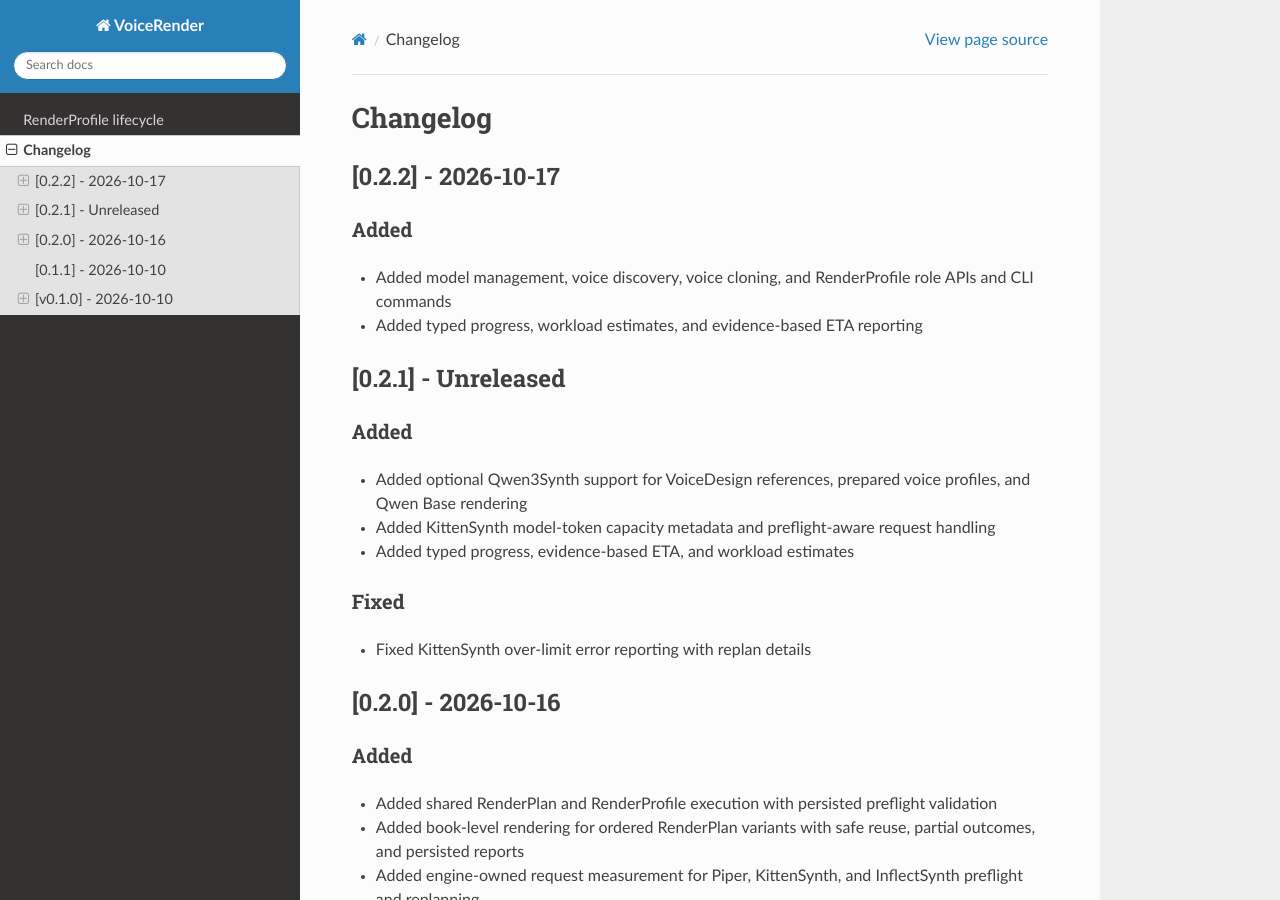
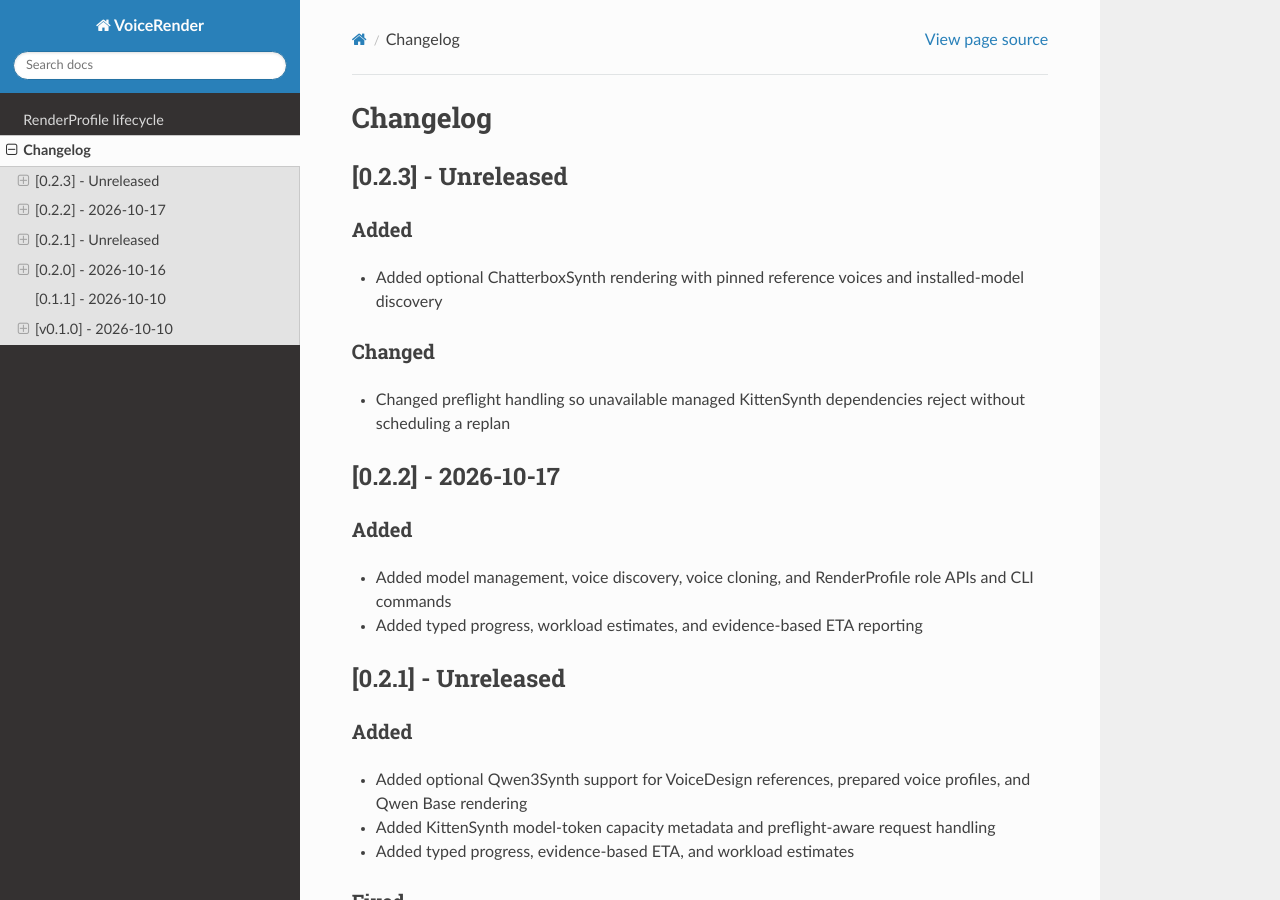
Before and after one commit to buchwandler/voicerender, a Sphinx documentation site: the page built from docs/changelog.md, in a window 1280 px wide and 900 px high. Built offline with Sphinx 7.4.7 and the Read the Docs theme 3.1.0, drawn with Linux system fonts in a browser that asks for light colours.

Commit message:
doc: changelog

```diff
--- a/docs/changelog.md
+++ b/docs/changelog.md
@@ -1,4 +1,16 @@
 # Changelog
+
+## [0.2.3] - Unreleased
+
+### Added
+
+- Added optional ChatterboxSynth rendering with pinned reference voices and installed-model discovery
+
+### Changed
+
+- Changed preflight handling so unavailable managed KittenSynth dependencies reject without scheduling a replan
+
+<!-- generated by releaseledger -->
 
 ## [0.2.2] - 2026-10-17
 
```
Also changed, not shown: .ledger/releaseledger/data/ledgers/main/releases/0.2.3/entries/entry-0001.md (added), .ledger/releaseledger/data/ledgers/main/releases/0.2.3/entries/entry-0002.md (added), .ledger/releaseledger/data/ledgers/main/releases/0.2.3/release.md (added), 11 other files.
